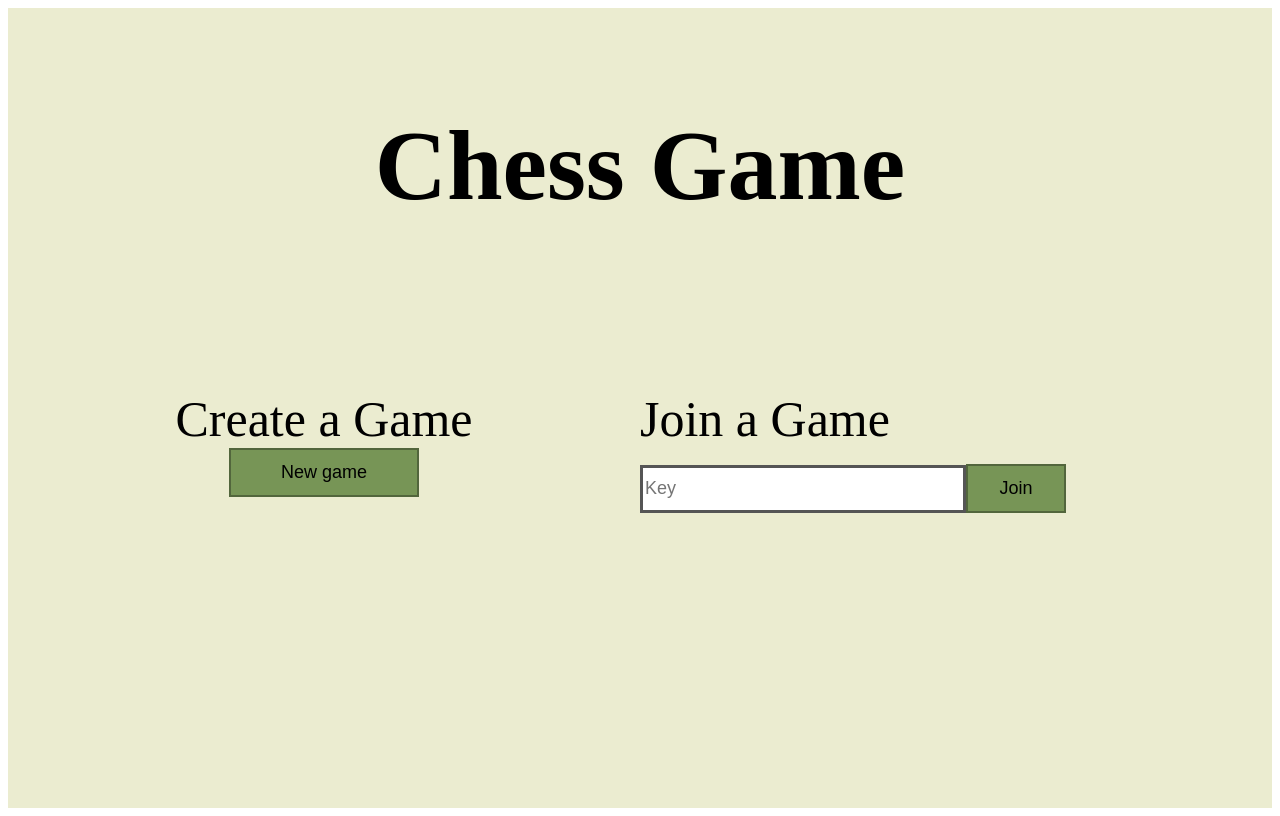
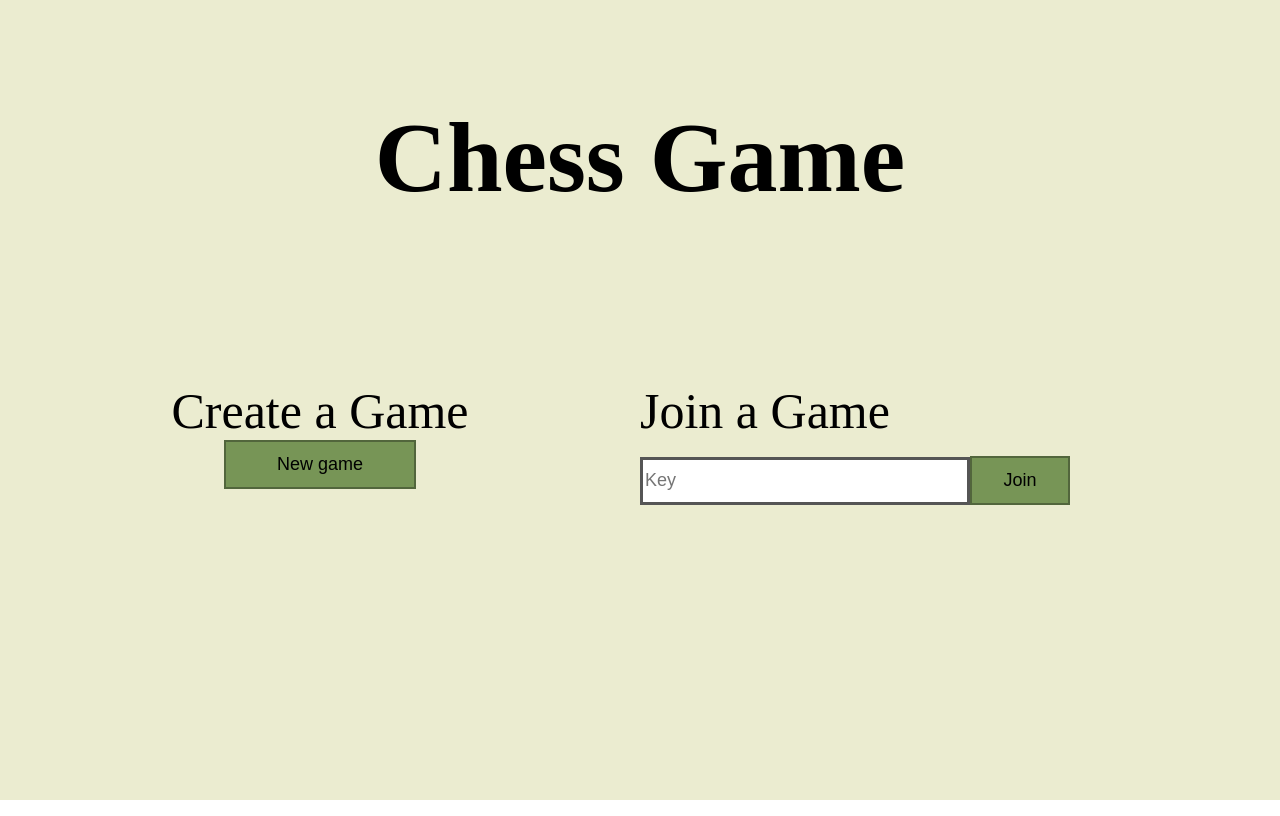
Before and after one commit to harshitChauhan001/Chess, a React (Vite) app: page / in a window 1280 px wide. Built offline with nearby package versions, Linux system fonts and the light colour scheme.

Commit message:
Update index.css

```diff
--- a/src/index.css
+++ b/src/index.css
@@ -0,0 +1,3 @@
+body{
+    margin: 0px;
+}
```
